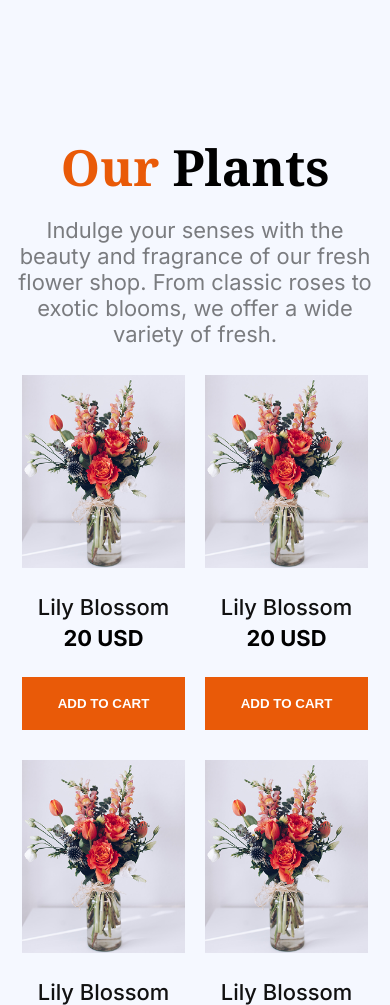
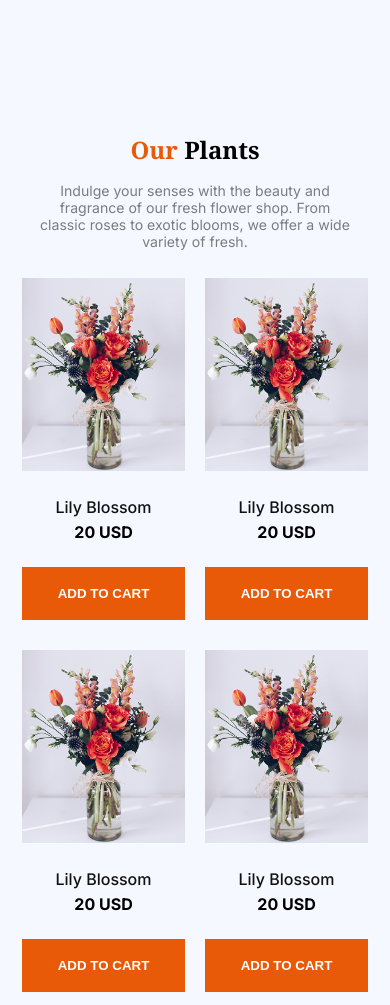
Before and after one commit to ahmed-1430/B12A02-Responsive-Flowers-web, a plain HTML site: page index.html in a window 390 px wide. Shown: the part 620-1625 px from the top of the page. Drawn offline with nearby package versions, Linux system fonts and the light colour scheme.

Commit message:
section title and description font size modified for x-small devices

```diff
--- a/Styles/index.css
+++ b/Styles/index.css
@@ -412,6 +412,22 @@
         margin: 0 14px;
         margin-top: 28px;
     }
+    .plants-titile {
+        font-size: 1.5rem;
+        font-weight: bold;
+    }
+    .plants-sub-text {
+        font-size: 0.88rem;
+        margin: 16px 29px 0px 29px;
+    }
+    .card-title {
+        font-size: 1rem;
+        font-weight: 500;
+    }
+    .card-price {
+        font-size: 1rem;
+        font-weight: 700;
+    }
     .flower-items {
         flex-direction: column;
         margin: 0 10px;
@@ -431,9 +447,17 @@
         margin-top: 18px;
     }
     .flower-content ul li {
-    font-size: 0.875rem;
+    font-size: 0.87rem;
     color: rgba(0, 0, 0, 0.5);
     margin-top: 16px;
+    }
+    .latest-deal-title {
+        font-size: 1.5rem;
+        font-weight: bold;
+    }
+    .latest-deal-description {
+        font-size: 0.88rem;
+        margin: 16px 29px 0px 29px;
     }
     .deals-cotainer {
     display: grid;
```
